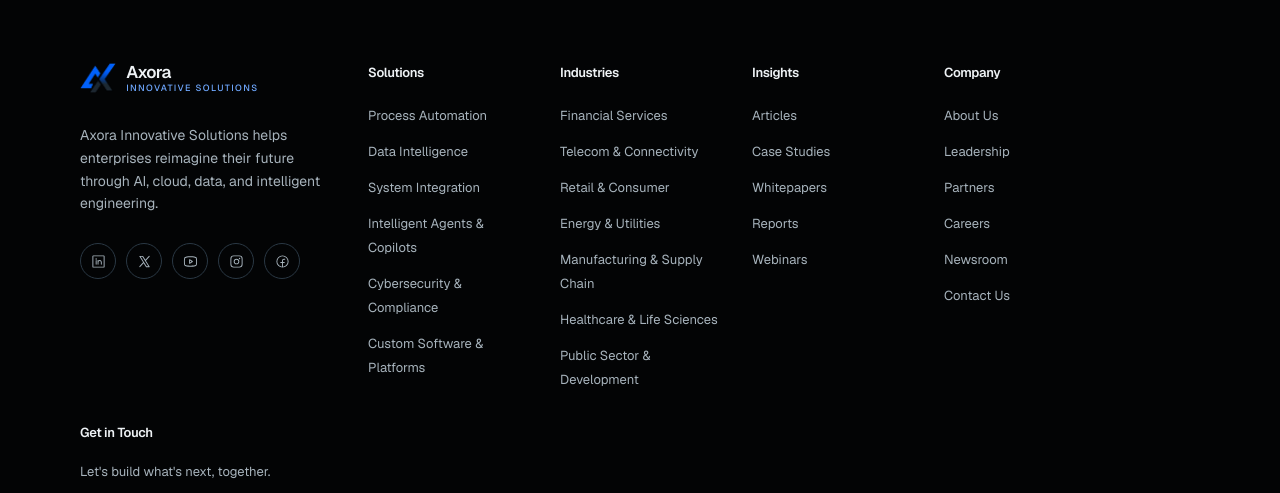
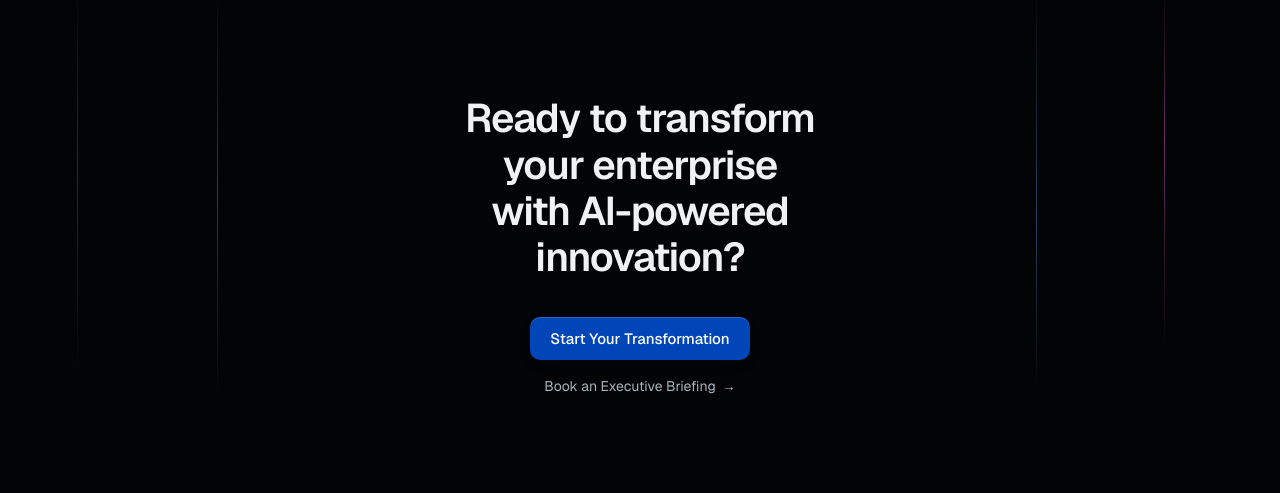
Before and after one commit to umarprogrammer19/Axora-Innovative-Solutions, a Next.js app: page / in a window 1280 px wide. Shown: the part 2740-3233 px from the top of the page. Built offline with nearby package versions, Linux system fonts and the light colour scheme.

Commit message:
Add closing CTA banner section

```diff
--- /dev/null
+++ b/src/components/site/Cta.tsx
@@ -0,0 +1,38 @@
+import Link from "next/link";
+
+import { Container } from "@/components/ui/Container";
+import { Reveal } from "@/components/ui/Reveal";
+import { Button } from "@/components/ui/Button";
+import { cta, finalCta } from "@/lib/content";
+
+/**
+ * Layout family: centred closing banner over vertical light beams. Reused
+ * as the closing section on both / and /services, directly above the
+ * footer, matching the reference's final CTA band.
+ */
+export function Cta() {
+  return (
+    <section id="cta" className="relative overflow-hidden bg-ink py-24 text-center sm:py-28">
+      <div aria-hidden="true" className="absolute inset-0 beam-field opacity-70" />
+
+      <Container className="relative">
+        <Reveal className="mx-auto max-w-[38ch]">
+          <h2 className="text-[clamp(1.75rem,3.2vw,2.5rem)] font-semibold leading-[1.16] text-fg">
+            {finalCta.heading}
+          </h2>
+        </Reveal>
+
+        <Reveal delay={0.08} className="mt-9 flex flex-col items-center gap-4">
+          <Button href={cta.startTransformationHref}>{cta.startTransformation}</Button>
+          <Link
+            href={cta.bookBriefingHref}
+            className="inline-flex items-center gap-1.5 text-[0.875rem] text-fg-2 transition-colors duration-200 hover:text-fg"
+          >
+            {cta.bookBriefing}
+            <span aria-hidden="true">&rarr;</span>
+          </Link>
+        </Reveal>
+      </Container>
+    </section>
+  );
+}
```
